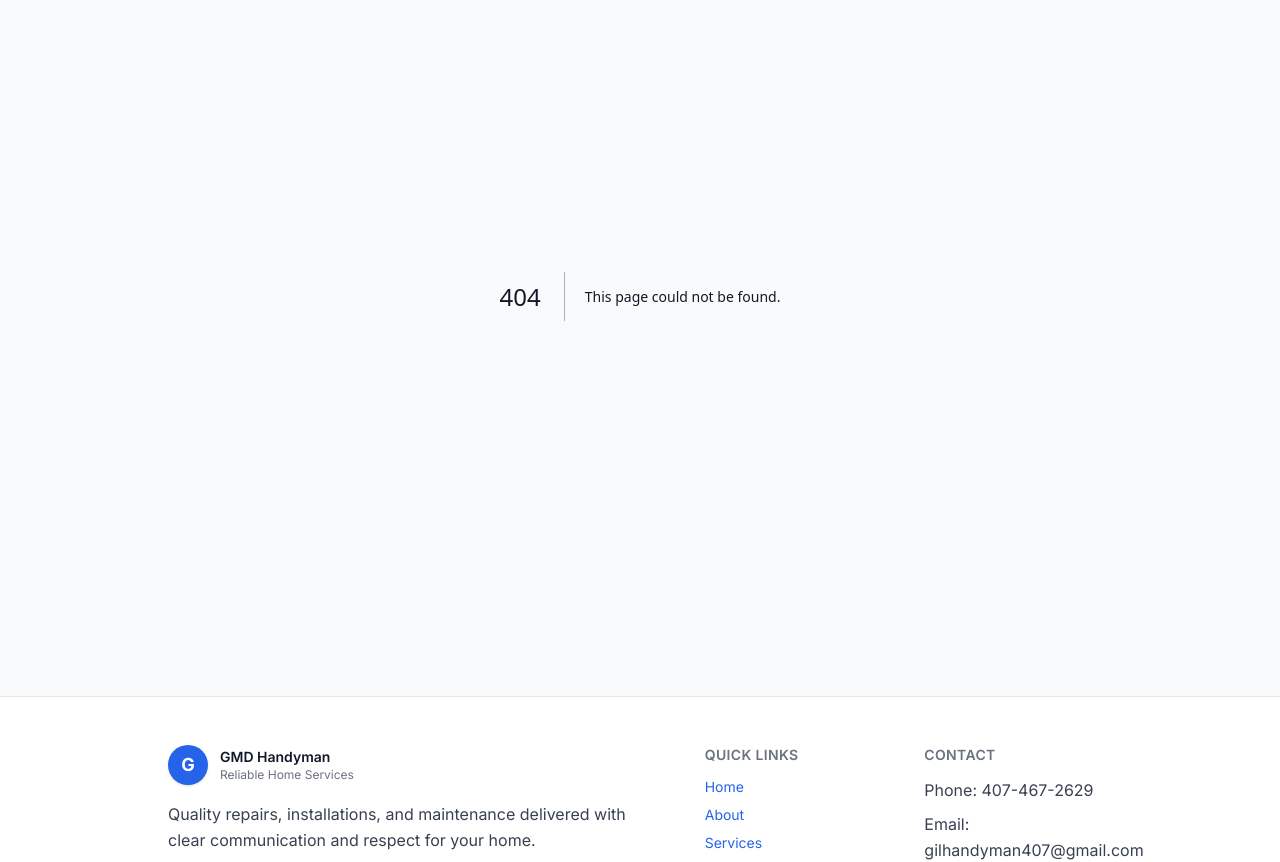
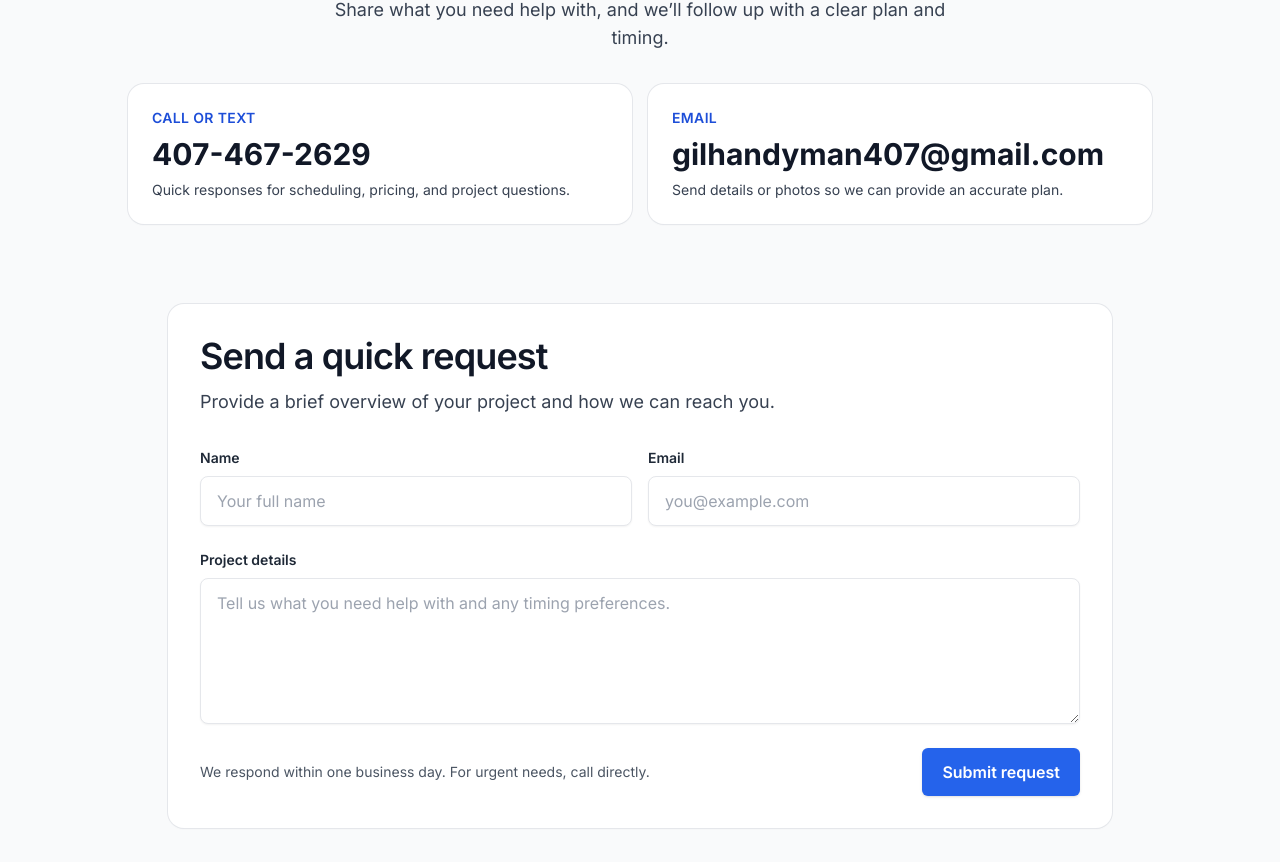
Before and after one commit to scalewithdylanb-byte/gmd-handyman-website, a Next.js app: page /contact in a window 1280 px wide. Before the commit this address had no page. Shown: the part 177-1039 px from the top of the page. Built offline with nearby package versions, Linux system fonts and the light colour scheme.

Commit message:
Add dedicated contact page with form and call CTA

```diff
--- /dev/null
+++ b/app/contact/page.tsx
@@ -0,0 +1,164 @@
+"use client";
+
+import { useState, type ChangeEvent, type FormEvent } from "react";
+import { Button } from "@/components/Button";
+import { Section } from "@/components/Section";
+
+type FormState = {
+  name: string;
+  email: string;
+  message: string;
+};
+
+const contactMethods = [
+  {
+    label: "Call or text",
+    value: "407-467-2629",
+    href: "tel:+14074672629",
+    description: "Quick responses for scheduling, pricing, and project questions.",
+  },
+  {
+    label: "Email",
+    value: "gilhandyman407@gmail.com",
+    href: "mailto:gilhandyman407@gmail.com",
+    description: "Send details or photos so we can provide an accurate plan.",
+  },
+];
+
+export default function ContactPage() {
+  const [formState, setFormState] = useState<FormState>({
+    name: "",
+    email: "",
+    message: "",
+  });
+  const [submitted, setSubmitted] = useState(false);
+
+  const handleChange = (
+    field: keyof FormState,
+  ) => (event: ChangeEvent<HTMLInputElement | HTMLTextAreaElement>) => {
+    setFormState((prev) => ({ ...prev, [field]: event.target.value }));
+  };
+
+  const handleSubmit = (event: FormEvent<HTMLFormElement>) => {
+    event.preventDefault();
+    setSubmitted(true);
+  };
+
+  return (
+    <main>
+      <Section
+        align="center"
+        title="Contact GMD Handyman Services"
+        description="Share what you need help with, and we’ll follow up with a clear plan and timing."
+        className="gap-10"
+      >
+        <div className="grid w-full gap-4 md:grid-cols-2">
+          {contactMethods.map((method) => (
+            <a
+              key={method.label}
+              href={method.href}
+              className="flex flex-col gap-2 rounded-2xl bg-white p-6 text-left shadow-sm ring-1 ring-neutral-200 transition hover:-translate-y-0.5 hover:ring-primary-200"
+            >
+              <span className="text-sm font-semibold uppercase tracking-wide text-primary-700">
+                {method.label}
+              </span>
+              <span className="text-3xl font-bold text-neutral-900">{method.value}</span>
+              <p className="text-sm text-neutral-700">{method.description}</p>
+            </a>
+          ))}
+        </div>
+
+        <Section
+          surface
+          title="Send a quick request"
+          description="Provide a brief overview of your project and how we can reach you."
+          className="w-full"
+        >
+          <form className="grid gap-6" onSubmit={handleSubmit}>
+            <div className="grid gap-4 sm:grid-cols-2">
+              <div className="flex flex-col gap-2">
+                <label className="text-sm font-semibold text-neutral-800" htmlFor="name">
+                  Name
+                </label>
+                <input
+                  id="name"
+                  name="name"
+                  type="text"
+                  required
+                  value={formState.name}
+                  onChange={handleChange("name")}
+                  className="rounded-lg border border-neutral-200 bg-white px-4 py-3 text-neutral-900 shadow-sm focus:border-primary-300 focus:outline-none focus:ring-2 focus:ring-primary-200"
+                  placeholder="Your full name"
+                />
+              </div>
+
+              <div className="flex flex-col gap-2">
+                <label className="text-sm font-semibold text-neutral-800" htmlFor="email">
+                  Email
+                </label>
+                <input
+                  id="email"
+                  name="email"
+                  type="email"
+                  required
+                  value={formState.email}
+                  onChange={handleChange("email")}
+                  className="rounded-lg border border-neutral-200 bg-white px-4 py-3 text-neutral-900 shadow-sm focus:border-primary-300 focus:outline-none focus:ring-2 focus:ring-primary-200"
+                  placeholder="you@example.com"
+                />
+              </div>
+            </div>
+
+            <div className="flex flex-col gap-2">
+              <label className="text-sm font-semibold text-neutral-800" htmlFor="message">
+                Project details
+              </label>
+              <textarea
+                id="message"
+                name="message"
+                required
+                rows={5}
+                value={formState.message}
+                onChange={handleChange("message")}
+                className="rounded-lg border border-neutral-200 bg-white px-4 py-3 text-neutral-900 shadow-sm focus:border-primary-300 focus:outline-none focus:ring-2 focus:ring-primary-200"
+                placeholder="Tell us what you need help with and any timing preferences."
+              />
+            </div>
+
+            <div className="flex flex-col gap-3 sm:flex-row sm:items-center sm:justify-between">
+              <p className="text-sm text-neutral-600">
+                We respond within one business day. For urgent needs, call directly.
+              </p>
+              <Button type="submit" size="lg">
+                Submit request
+              </Button>
+            </div>
+
+            {submitted && (
+              <p className="text-sm font-semibold text-primary-700" role="status">
+                Thanks for reaching out! We’ll get back to you soon with next steps.
+              </p>
+            )}
+          </form>
+        </Section>
+
+        <Section
+          surface
+          align="center"
+          title="Prefer to talk now?"
+          description="Skip the form and reach us immediately by phone."
+          className="w-full"
+        >
+          <div className="flex flex-wrap items-center justify-center gap-4">
+            <Button href="tel:+14074672629" size="lg">
+              Call 407-467-2629
+            </Button>
+            <Button href="mailto:gilhandyman407@gmail.com" variant="secondary" size="lg">
+              Email us
+            </Button>
+          </div>
+        </Section>
+      </Section>
+    </main>
+  );
+}
```
